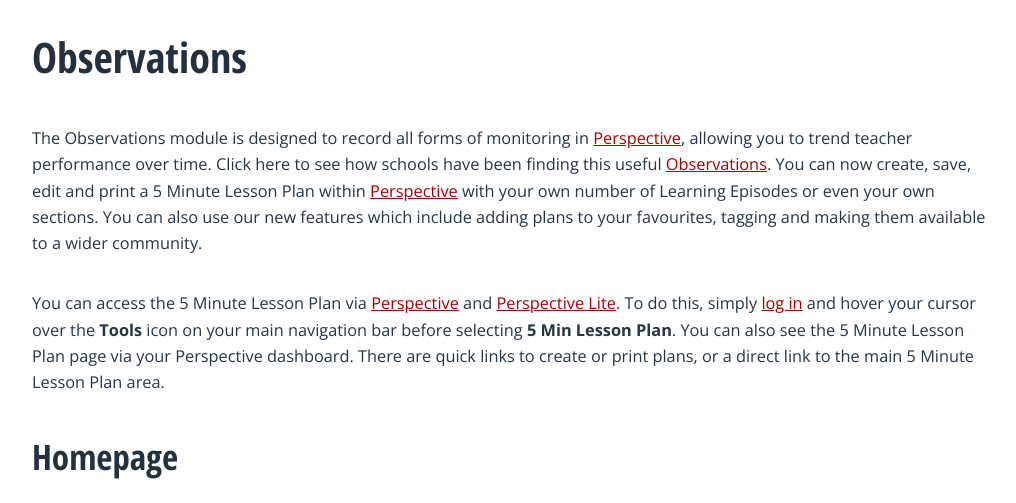
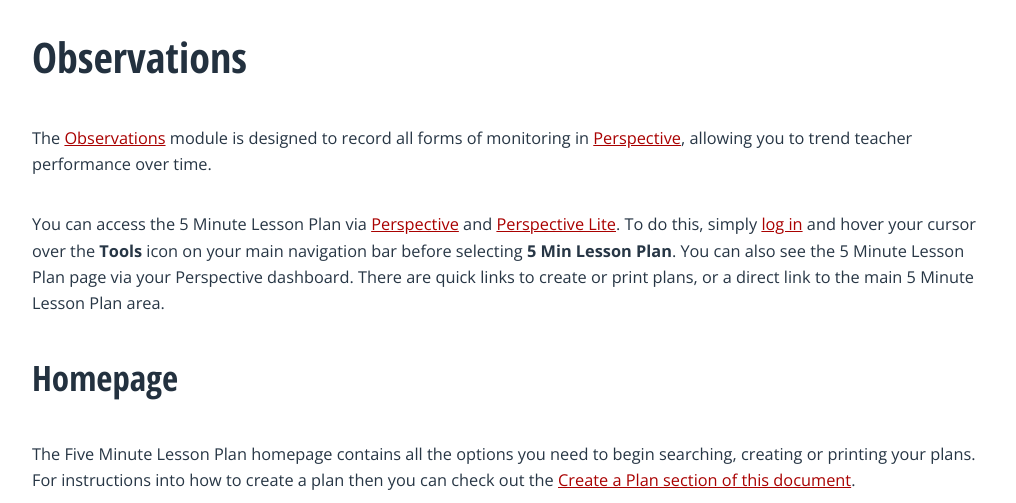
Before and after one commit to angelsolutions/5minutelessonplan, a Jekyll site: the page built from observations.md, in a window 1280 px wide and 900 px high, cut to the strip 329-832 px from the top of the window. Shown: the whole strip, without its empty margins (128-1144 px from the left). Built offline with Jekyll 4.4.1, drawn with Linux system fonts in a browser that asks for light colours; nearby versions of some CDN libraries; comment, search, counter and statistics services are not loaded.

Commit message:
Update observations.md

```diff
--- a/observations.md
+++ b/observations.md
@@ -4,7 +4,7 @@
 ---
 
 # Observations
-The Observations module is designed to record all forms of monitoring in [Perspective](http://www.angelsolutions.co.uk/products/perspective), allowing you to trend teacher performance over time. Click here to see how schools have been finding this useful [Observations](http://www.angelsolutions.co.uk/products/perspective/testimonials/#). You can now create, save, edit and print a 5 Minute Lesson Plan within [Perspective](http://www.angelsolutions.co.uk/products/perspective) with your own number of Learning Episodes or even your own sections. You can also use our new features which include adding plans to your favourites, tagging and making them available to a wider community.
+The [Observations](http://www.angelsolutions.co.uk/products/perspective/testimonials/#) module is designed to record all forms of monitoring in [Perspective](http://www.angelsolutions.co.uk/products/perspective), allowing you to trend teacher performance over time.
 
 You can access the 5 Minute Lesson Plan via [Perspective](http://www.angelsolutions.co.uk/products/perspective) and [Perspective Lite](http://www.angelsolutions.co.uk/products/perspective/lite). To do this, simply [log in](https://perspective.angelsolutions.co.uk/perspective/login.aspx) and hover your cursor over the **Tools** icon on your main navigation bar before selecting **5 Min Lesson Plan**. You can also see the 5 Minute Lesson Plan page via your Perspective dashboard. There are quick links to create or print plans, or a direct link to the main 5 Minute Lesson Plan area.
 
```
